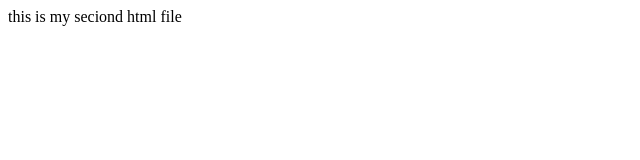
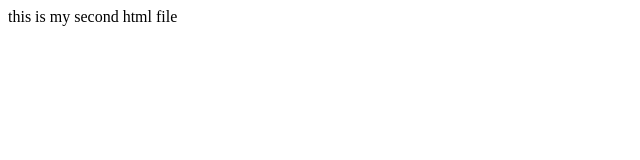
Before and after one commit to harshraikwar56-art/class-2, a plain HTML site: page index.html in a window 1280 px wide. Shown: the full height of the page, 0-640 px from the left. Drawn offline with Linux system fonts and the light colour scheme.

Commit message:
html code update

```diff
--- a/index.html
+++ b/index.html
@@ -6,7 +6,7 @@
     <title>Document</title>
 </head>
 <body>
-    this is my seciond html file
+    this is my second html file
 
 </body>
 </html>
```
